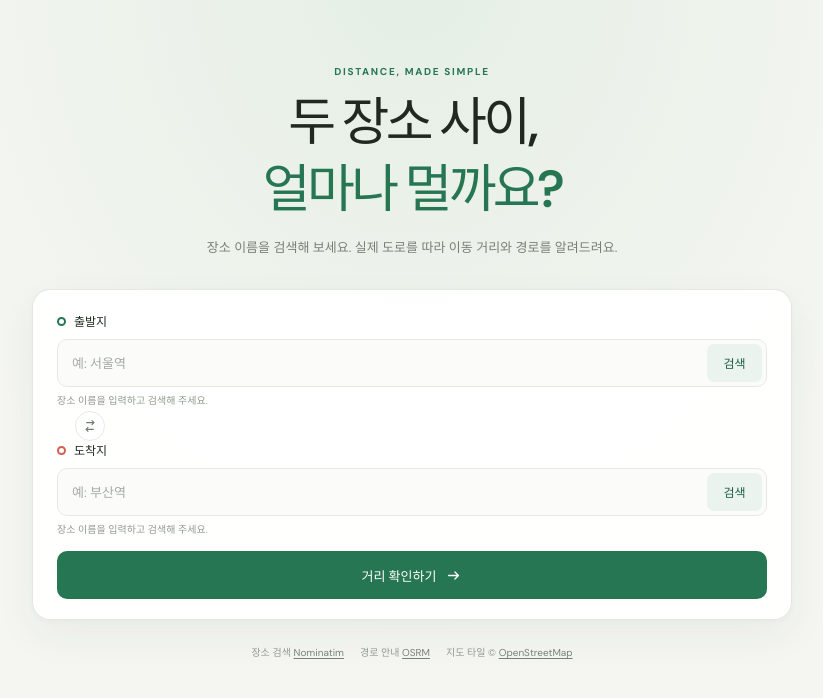
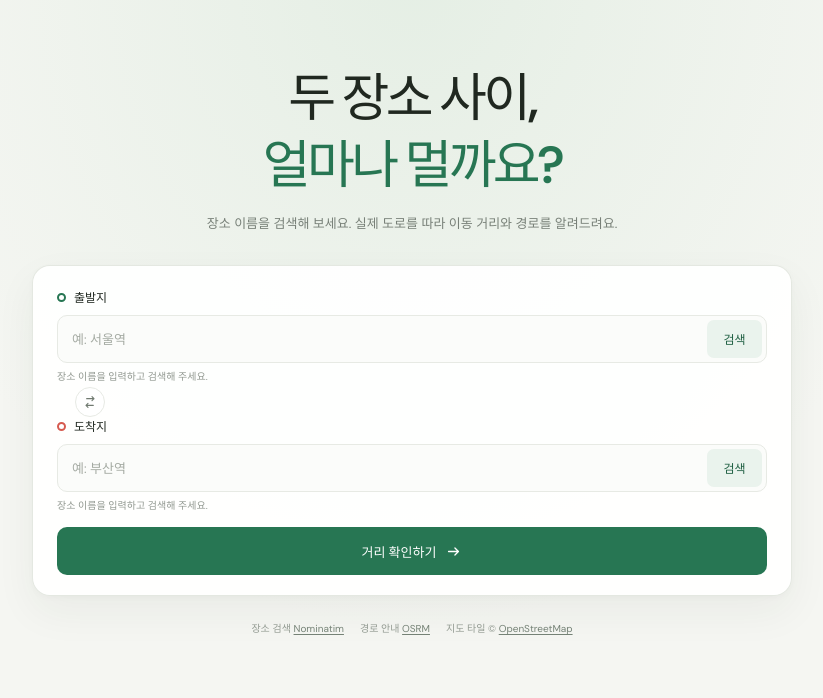
Before and after one commit to jangnu87/apimap, a plain HTML site: page index.html in a window 1280 px wide. Shown: the part 56-754 px from the top of the page, without its empty margins (228-1051 px from the left). Drawn offline with nearby package versions, Linux system fonts and the light colour scheme.

Commit message:
Remove intro tagline

```diff
--- a/index.html
+++ b/index.html
@@ -41,7 +41,6 @@
       </header>
 
       <section class="intro" aria-labelledby="page-title">
-        <p class="eyebrow">DISTANCE, MADE SIMPLE</p>
         <h1 id="page-title">두 장소 사이,<br /><span>얼마나 멀까요?</span></h1>
         <p class="intro-copy">
           장소 이름을 검색해 보세요.<br class="mobile-break" />
```
